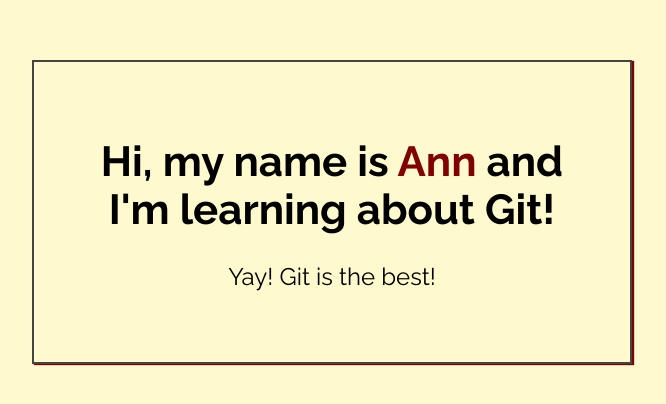
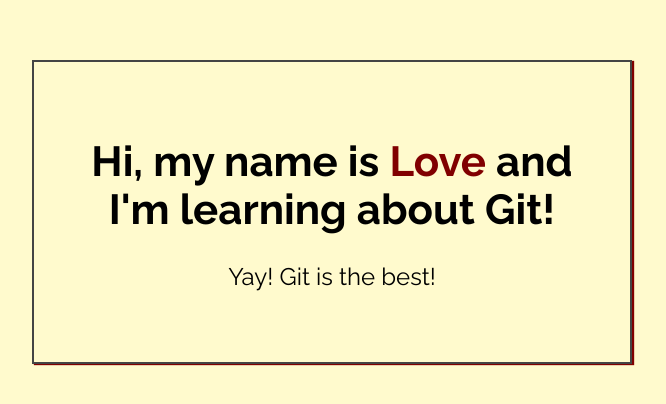
Before and after one commit to ShaKristen/My-first-Repo, a plain HTML site: page index.html in a window 1280 px wide. Shown: the part 188-592 px from the top of the page, without its empty margins (308-974 px from the left). Drawn offline with Linux system fonts and the light colour scheme.

Commit message:
Added name to index.html

```diff
--- a/index.html
+++ b/index.html
@@ -14,7 +14,7 @@
 <body>
 
     <div class="greeting">
-        <h1>Hi, my name is <span class="highlight">Ann</span> and I'm learning about Git! </h1>
+        <h1>Hi, my name is <span class="highlight">Love</span> and I'm learning about Git! </h1>
 
         <p>Yay! Git is the best!</p>
     </div>
```
